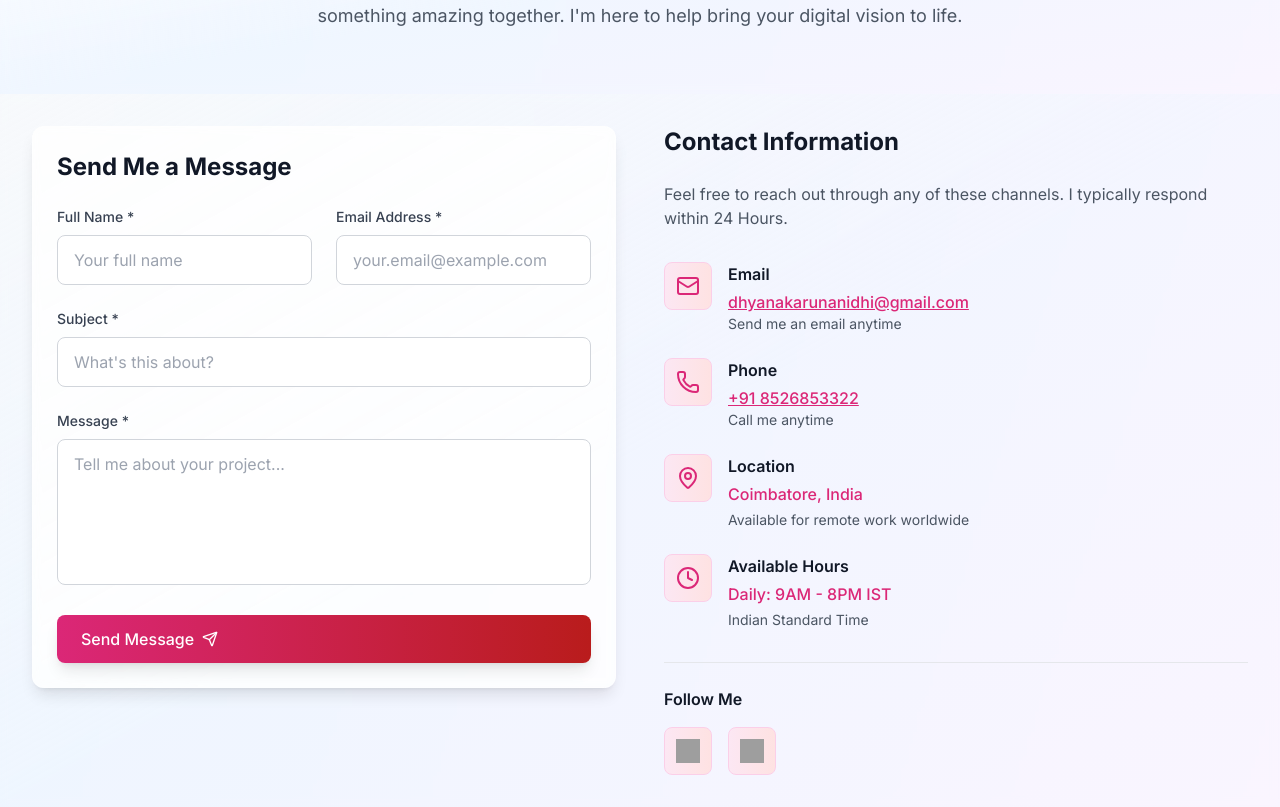
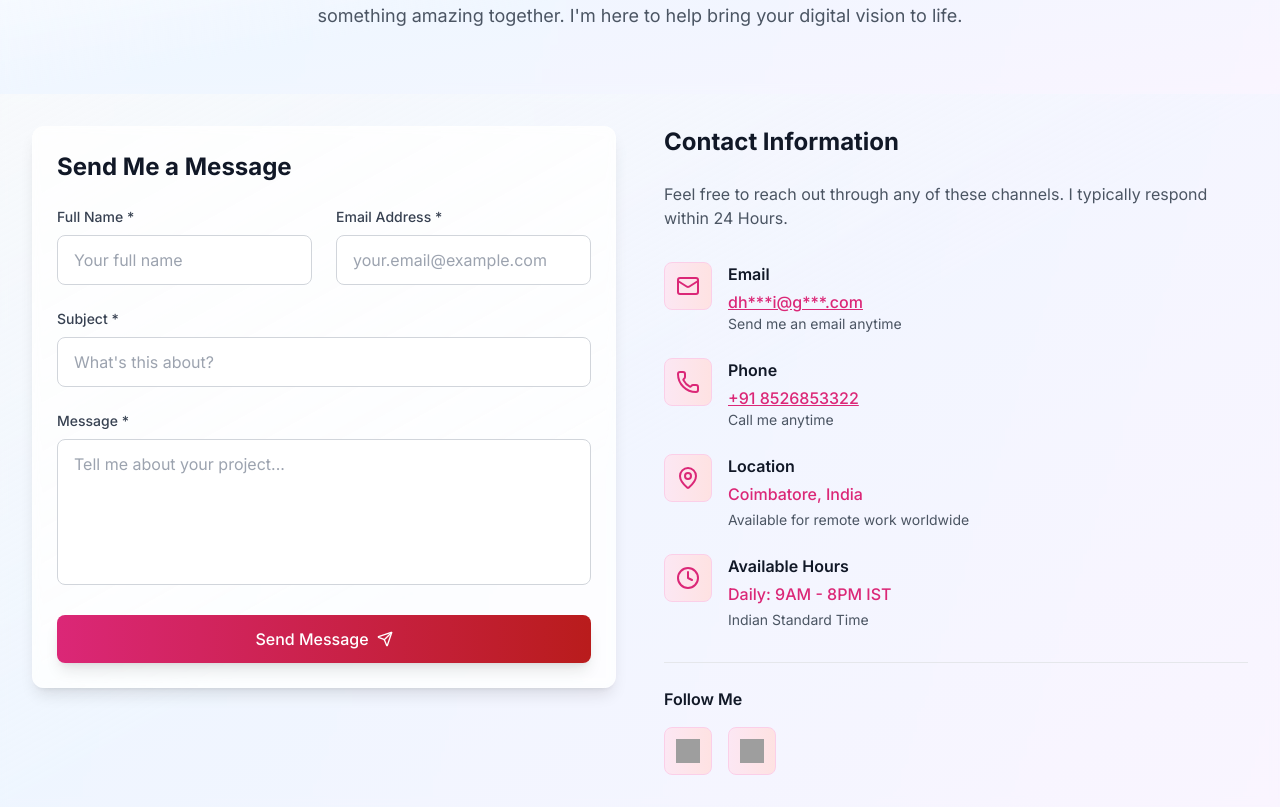
Before and after one commit to dhyanakaruna/dhyanakaruna.github.io, a React (Vite) app: page / in a window 1280 px wide. Shown: the part 3365-4172 px from the top of the page. Built offline with nearby package versions, Linux system fonts and the light colour scheme; grey boxes are pictures that could not be loaded.

Commit message:
Form submit

```diff
--- a/src/pages/Contact.jsx
+++ b/src/pages/Contact.jsx
@@ -1,6 +1,6 @@
 
 import { useState } from 'react';
-import { Mail, Phone, MapPin, Clock, Send, CheckCircle } from 'lucide-react';
+import { Mail, Phone, MapPin, Clock, Send, CheckCircle, AlertCircle, Loader2 } from 'lucide-react';
 
 const Contact = () => {
   const [formData, setFormData] = useState({
@@ -10,30 +10,60 @@ const Contact = () => {
     message: ''
   });
   const [isSubmitted, setIsSubmitted] = useState(false);
+  const [isLoading, setIsLoading] = useState(false);
+  const [error, setError] = useState('');
+
+  const GETFORM_ENDPOINT = 'https://getform.io/f/aejejyzb';
 
   const handleChange = (e) => {
     setFormData({
       ...formData,
       [e.target.name]: e.target.value
     });
+    if (error) setError('');
   };
 
-  const handleSubmit = (e) => {
+  const handleSubmit = async (e) => {
     e.preventDefault();
-    // Here you would typically send the form data to your backend
-    console.log('Form submitted:', formData);
-    setIsSubmitted(true);
-    setFormData({ name: '', email: '', subject: '', message: '' });
+    setIsLoading(true);
+    setError('');
 
-    // Reset the submitted state after 3 seconds
-    setTimeout(() => setIsSubmitted(false), 3000);
+    try {
+      const response = await fetch(GETFORM_ENDPOINT, {
+        method: 'POST',
+        body: new FormData(e.target),
+        headers: {
+          'Accept': 'application/json',
+        },
+      });
+
+      if (response.ok) {
+        setIsSubmitted(true);
+        setFormData({ name: '', email: '', subject: '', message: '' });
+        // Reset the submitted state after 5 seconds
+        setTimeout(() => setIsSubmitted(false), 5000);
+      } else {
+        throw new Error('Failed to send message. Please try again.');
+      }
+    } catch (err) {
+      setError(err.message || 'Something went wrong. Please try again.');
+    } finally {
+      setIsLoading(false);
+    }
+  };
+
+  const obfuscateEmail = (email) => {
+    const [localPart, domain] = email.split('@');
+    const obfuscatedLocal = localPart.substring(0, 2) + '***' + localPart.substring(localPart.length - 1);
+    const obfuscatedDomain = domain.substring(0, 1) + '***' + domain.substring(domain.length - 4);
+    return `${obfuscatedLocal}@${obfuscatedDomain}`;
   };
 
   const contactInfo = [
     {
       icon: <Mail className="w-6 h-6" />,
       title: "Email",
-      value: "dhyanakarunanidhi@gmail.com",
+      value: obfuscateEmail("dhyanakarunanidhi@gmail.com"),
       description: "Send me an email anytime",
       link: "mailto:dhyanakarunanidhi@gmail.com",
       isClickable: true
@@ -107,11 +137,31 @@ const Contact = () => {
                     className="bg-green-50 border border-green-200 rounded-lg p-4 mb-6 flex items-center gap-3"
                   >
                     <CheckCircle className="w-5 h-5 text-green-600" />
-                    <span className="text-green-800 font-medium text-sm sm:text-base">Thank you! Your message has been sent successfully.</span>
+                    <span className="text-green-800 font-medium text-sm sm:text-base">Thank you! Your message has been sent successfully. I'll get back to you within 24 hours.</span>
                   </div>
                 )}
 
-                <form onSubmit={handleSubmit} className="space-y-4 sm:space-y-6">
+                {error && (
+                  <div
+                    initial={{ opacity: 0, scale: 0.9 }}
+                    animate={{ opacity: 1, scale: 1 }}
+                    className="bg-red-50 border border-red-200 rounded-lg p-4 mb-6 flex items-center gap-3"
+                  >
+                    <AlertCircle className="w-5 h-5 text-red-600" />
+                    <span className="text-red-800 font-medium text-sm sm:text-base">{error}</span>
+                  </div>
+                )}
+
+                <form action={GETFORM_ENDPOINT} method="POST" onSubmit={handleSubmit} className="space-y-4 sm:space-y-6">
+                  {/* Honeypot field for spam protection */}
+                  <input
+                    type="text"
+                    name="bot-field"
+                    style={{ display: 'none' }}
+                    tabIndex="-1"
+                    autoComplete="off"
+                  />
+
                   <div className="grid md:grid-cols-2 gap-4 sm:gap-6">
                     <div>
                       <label htmlFor="name" className="block text-sm font-medium text-gray-700 mb-2">
@@ -126,6 +176,7 @@ const Contact = () => {
                         required
                         className="w-full px-3 sm:px-4 py-2 sm:py-3 border border-gray-300 rounded-lg focus:ring-2 focus:ring-burgundy-500 focus:border-transparent transition-colors text-sm sm:text-base"
                         placeholder="Your full name"
+                        disabled={isLoading}
                       />
                     </div>
                     <div>
@@ -141,6 +192,7 @@ const Contact = () => {
                         required
                         className="w-full px-3 sm:px-4 py-2 sm:py-3 border border-gray-300 rounded-lg focus:ring-2 focus:ring-burgundy-500 focus:border-transparent transition-colors text-sm sm:text-base"
                         placeholder="your.email@example.com"
+                        disabled={isLoading}
                       />
                     </div>
                   </div>
@@ -158,6 +210,7 @@ const Contact = () => {
                       required
                       className="w-full px-3 sm:px-4 py-2 sm:py-3 border border-gray-300 rounded-lg focus:ring-2 focus:ring-burgundy-500 focus:border-transparent transition-colors text-sm sm:text-base"
                       placeholder="What's this about?"
+                      disabled={isLoading}
                     />
                   </div>
 
@@ -174,14 +227,25 @@ const Contact = () => {
                       rows={5}
                       className="w-full px-3 sm:px-4 py-2 sm:py-3 border border-gray-300 rounded-lg focus:ring-2 focus:ring-burgundy-500 focus:border-transparent transition-colors resize-none text-sm sm:text-base"
                       placeholder="Tell me about your project..."
+                      disabled={isLoading}
                     ></textarea>
                   </div>
 
                   <button
                     type="submit"
-                    className="btn-primary w-full text-sm sm:text-base"
+                    disabled={isLoading}
+                    className="btn-primary w-full text-sm sm:text-base disabled:opacity-50 disabled:cursor-not-allowed flex items-center justify-center gap-2"
                   >
-                    Send Message <Send className="w-4 h-4" />
+                    {isLoading ? (
+                      <>
+                        <Loader2 className="w-4 h-4 animate-spin" />
+                        Sending...
+                      </>
+                    ) : (
+                      <>
+                        Send Message <Send className="w-4 h-4" />
+                      </>
+                    )}
                   </button>
                 </form>
               </div>
@@ -262,57 +326,6 @@ const Contact = () => {
         </div>
       </section>
 
-      {/* FAQ Section */}
-      {/* <section className="section-padding bg-white">
-        <div className="container-custom">
-          <div
-            initial={{ opacity: 0, y: 30 }}
-            whileInView={{ opacity: 1, y: 0 }}
-            transition={{ duration: 0.6 }}
-            viewport={{ once: true }}
-            className="text-center mb-12"
-          >
-            <h2 className="text-3xl font-bold text-gray-900 mb-6">Frequently Asked Questions</h2>
-            <p className="text-lg text-gray-600 max-w-2xl mx-auto">
-              Common questions about my services and working process.
-            </p>
-          </div>
-
-          <div className="max-w-3xl mx-auto space-y-6">
-            {[
-              {
-                question: "What is your typical project timeline?",
-                answer: "Project timelines vary depending on complexity. A simple website might take 2-4 weeks, while complex applications can take 2-3 months. I'll provide a detailed timeline during our initial consultation."
-              },
-              {
-                question: "Do you provide ongoing support after project completion?",
-                answer: "Yes, I offer ongoing support and maintenance packages. This includes regular updates, security monitoring, performance optimization, and technical support."
-              },
-              {
-                question: "What technologies do you specialize in?",
-                answer: "I work with modern web technologies including React, Node.js, Python, PHP, and various databases. I stay updated with the latest trends and best practices."
-              },
-              {
-                question: "How do you handle project communication?",
-                answer: "I maintain regular communication through email, video calls, and project management tools. You'll receive weekly progress updates and can reach me during business hours."
-              }
-            ].map((faq, index) => (
-              <div
-                key={index}
-                initial={{ opacity: 0, y: 20 }}
-                whileInView={{ opacity: 1, y: 0 }}
-                transition={{ duration: 0.6, delay: index * 0.1 }}
-                viewport={{ once: true }}
-                className="bg-gray-50 rounded-lg p-6"
-              >
-                <h3 className="font-semibold text-gray-900 mb-3">{faq.question}</h3>
-                <p className="text-gray-600">{faq.answer}</p>
-              </div>
-            ))}
-          </div>
-        </div>
-      </section> */}
-
     </>
   );
 };
```
